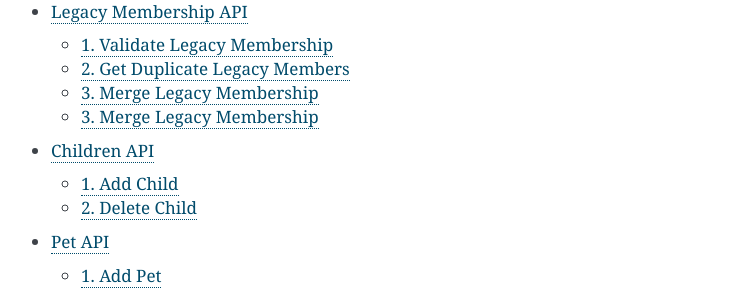
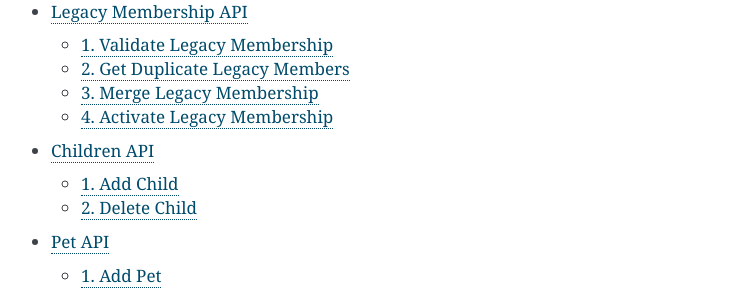
Before and after one commit to ui/stamps-api-docs, a Sphinx documentation site: the page built from source/index.rst, in a window 1280 px wide and 900 px high, scrolled down 1865 px. Shown: the part 212-503 px from the top of the window, without its empty margins (399-1140 px from the left). Built offline with Sphinx 7.4.7, drawn with Linux system fonts in a browser that asks for light colours.

Commit message:
Update title

```diff
--- a/source/legacy_members_api.rst
+++ b/source/legacy_members_api.rst
@@ -204,7 +204,7 @@ C. Example Response
     }
 
 
-3. Merge Legacy Membership
+4. Activate Legacy Membership
 ====================================
 | URL endpoint: https://stamps.co.id/api/legacy/members/activate
 | Allowed Method: POST
```
